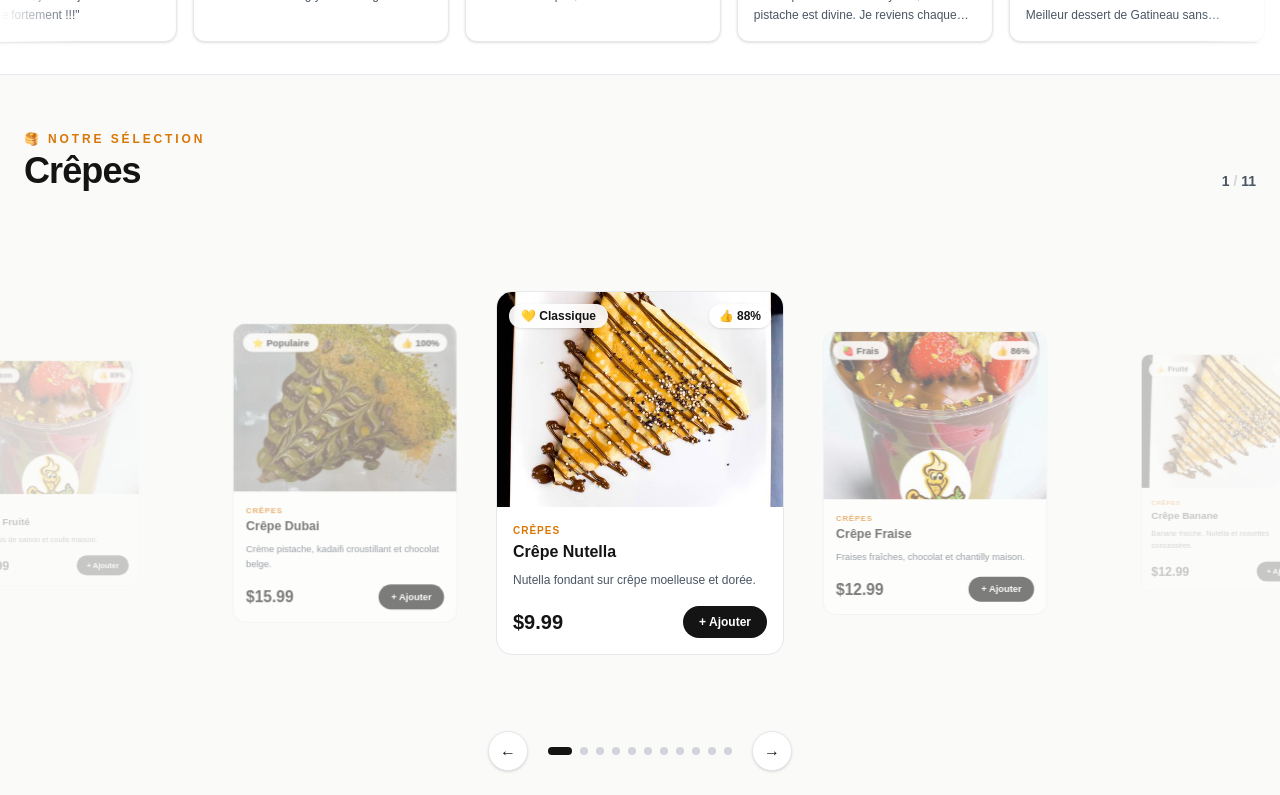
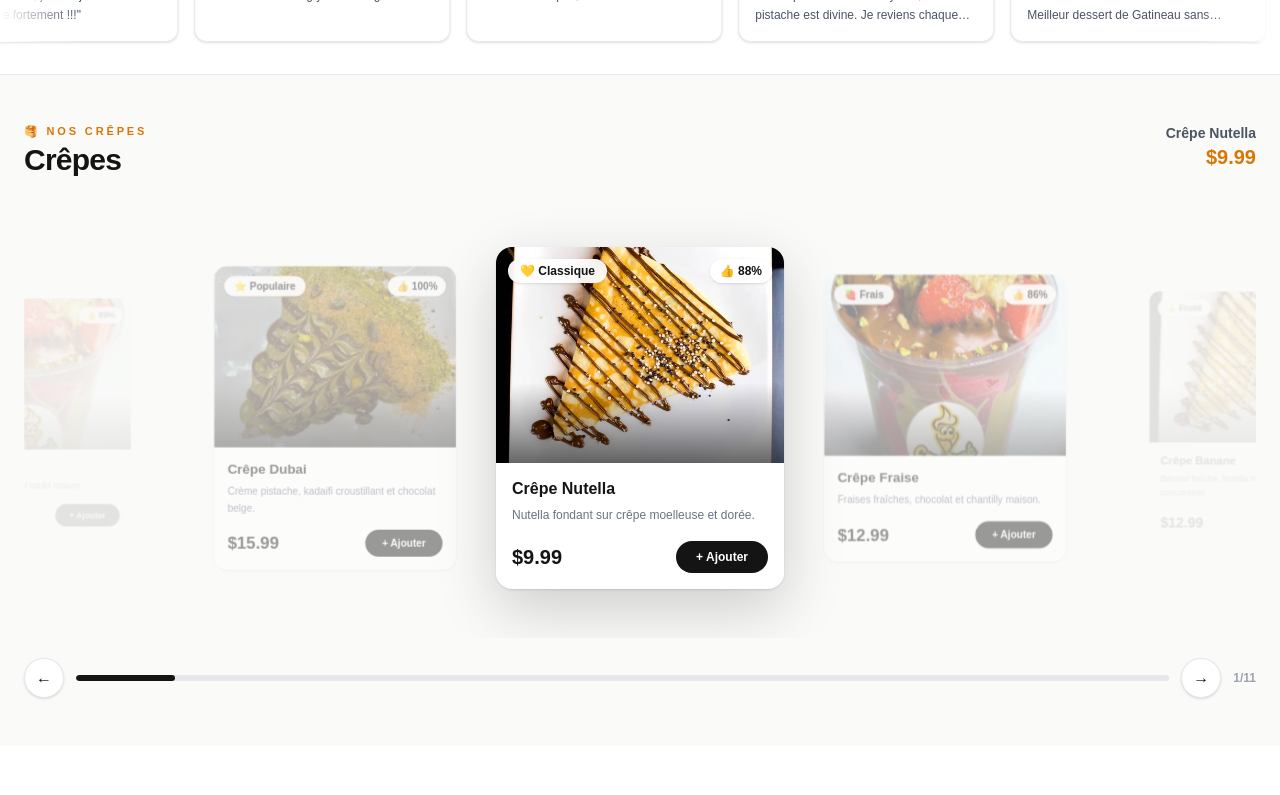
Before and after one commit to yanishmk/Crepone-, a Next.js app: page / in a window 1280 px wide. Shown: the part 960-1755 px from the top of the page. Built offline with nearby package versions, Linux system fonts and the light colour scheme.

Commit message:
Refine CrepOne menu carousel

```diff
--- a/src/app/page.tsx
+++ b/src/app/page.tsx
@@ -108,7 +108,6 @@ const MENU: MenuItem[] = [
 
 function MenuCard({
   item,
-  index,
   onAdd,
 }: {
   item: MenuItem;
@@ -116,20 +115,22 @@ function MenuCard({
   onAdd: () => void;
 }) {
   return (
-    <article
-      className="group flex flex-col overflow-hidden rounded-2xl border border-[#e5e7eb] bg-white transition-all duration-300 hover:-translate-y-1 hover:border-[#d97706]/30 hover:shadow-2xl"
-      style={{ animationDelay: `${index * 40}ms` }}
-    >
-      <div className="card-media relative aspect-[4/3]">
+    <article className="flex flex-col overflow-hidden rounded-2xl bg-white shadow-sm">
+      {/* Photo — taller for carousel context */}
+      <div className="card-media relative" style={{ aspectRatio: "4/3" }}>
         <Image
           alt={item.name}
           fill
           className="card-media-inner object-cover"
           src={item.photo}
-          sizes="(max-width: 640px) 100vw, (max-width: 1024px) 50vw, 33vw"
+          sizes="(max-width: 640px) calc(100vw - 64px), 288px"
         />
+        {/* Bottom gradient overlay */}
+        <div className="absolute inset-x-0 bottom-0 h-20 bg-gradient-to-t from-black/60 to-transparent" />
+
+        {/* Badge top-left */}
         <div className="absolute left-3 top-3 flex flex-col gap-1.5">
-          <span className="rounded-full bg-white/90 px-3 py-1 text-xs font-black text-[#141414] shadow-sm backdrop-blur-sm">
+          <span className="rounded-full bg-white/92 px-3 py-1 text-xs font-black text-[#141414] shadow-sm backdrop-blur-sm">
             {item.badge}
           </span>
           {item.isNew && (
@@ -138,21 +139,22 @@ function MenuCard({
             </span>
           )}
         </div>
-        <div className="absolute right-3 top-3 rounded-full bg-white/90 px-2.5 py-1 text-xs font-black text-[#141414] shadow-sm backdrop-blur-sm">
+
+        {/* Rating pill top-right */}
+        <div className="absolute right-3 top-3 rounded-full bg-white/92 px-2.5 py-1 text-xs font-black text-[#141414] shadow-sm backdrop-blur-sm">
           👍 {item.rating}
         </div>
       </div>
+
+      {/* Content */}
       <div className="flex flex-1 flex-col p-4">
-        <span className="text-[10px] font-bold uppercase tracking-widest text-[#d97706]">
-          {item.category}
-        </span>
-        <h3 className="mt-1 text-base font-black leading-tight">{item.name}</h3>
-        <p className="mt-2 flex-1 text-xs leading-5 text-[#4b5563]">{item.description}</p>
+        <h3 className="text-base font-black leading-tight">{item.name}</h3>
+        <p className="mt-1.5 flex-1 text-xs leading-5 text-[#6b7280]">{item.description}</p>
         <div className="mt-4 flex items-center justify-between gap-2">
-          <span className="text-xl font-black">{item.price}</span>
+          <span className="text-xl font-black text-[#141414]">{item.price}</span>
           <button
             onClick={onAdd}
-            className="rounded-full bg-[#141414] px-4 py-2 text-xs font-black text-white transition-all hover:scale-105 hover:bg-[#1e7a45] active:scale-95"
+            className="rounded-full bg-[#141414] px-5 py-2 text-xs font-black text-white transition-all hover:scale-105 hover:bg-[#1e7a45] active:scale-95"
           >
             + Ajouter
           </button>
@@ -179,43 +181,62 @@ function CategoryCarousel({
 }) {
   const [active, setActive] = useState(0);
   const touchStartX = useRef(0);
+  const touchStartY = useRef(0);
   const dragStartX = useRef(0);
   const isDragging = useRef(false);
 
   const prev = () => setActive((i) => (i - 1 + items.length) % items.length);
   const next = () => setActive((i) => (i + 1) % items.length);
 
+  const current = items[active];
+
   return (
-    <section className={`overflow-hidden py-14 ${bg}`} id={sectionId}>
+    <section className={`py-12 ${bg}`} id={sectionId}>
       <div className="mx-auto max-w-7xl px-4 sm:px-6">
-        <div className="mb-8 flex items-end justify-between">
+
+        {/* Header — nom + prix de l'item courant se met à jour en live */}
+        <div className="mb-5 flex items-start justify-between gap-4">
           <div>
-            <p className="text-xs font-black uppercase tracking-[0.24em] text-[#d97706]">
-              {icon} Notre sélection
+            <p className="text-[11px] font-black uppercase tracking-[0.26em] text-[#d97706]">
+              {icon} Nos {title}
             </p>
-            <h2 className="mt-1 text-3xl font-black tracking-tight sm:text-4xl">{title}</h2>
+            <h2 className="mt-0.5 text-2xl font-black tracking-tight sm:text-3xl">{title}</h2>
           </div>
-          <span className="tabular-nums text-sm font-bold text-[#4b5563]">
-            {active + 1} <span className="text-[#d1d5db]">/</span> {items.length}
-          </span>
+          <div className="flex-shrink-0 text-right">
+            <p className="max-w-[170px] truncate text-sm font-bold text-[#4b5563]">{current.name}</p>
+            <p className="text-xl font-black text-[#d97706]">{current.price}</p>
+          </div>
         </div>
 
+        {/* Stage — overflow-hidden fixe la stabilité mobile */}
         <div
-          className="relative flex h-[500px] select-none items-center justify-center"
-          onTouchStart={(e) => { touchStartX.current = e.touches[0].clientX; }}
+          className="relative overflow-hidden rounded-3xl"
+          style={{ height: 440 }}
+          onTouchStart={(e) => {
+            touchStartX.current = e.touches[0].clientX;
+            touchStartY.current = e.touches[0].clientY;
+          }}
           onTouchEnd={(e) => {
-            const diff = touchStartX.current - e.changedTouches[0].clientX;
-            if (Math.abs(diff) > 40) diff > 0 ? next() : prev();
+            const dx = touchStartX.current - e.changedTouches[0].clientX;
+            const dy = touchStartY.current - e.changedTouches[0].clientY;
+            if (Math.abs(dx) > Math.abs(dy) && Math.abs(dx) > 40) {
+              if (dx > 0) next();
+              else prev();
+            }
           }}
           onMouseDown={(e) => { isDragging.current = true; dragStartX.current = e.clientX; }}
           onMouseUp={(e) => {
             if (!isDragging.current) return;
             isDragging.current = false;
-            const diff = dragStartX.current - e.clientX;
-            if (Math.abs(diff) > 40) diff > 0 ? next() : prev();
+            const dx = dragStartX.current - e.clientX;
+            if (Math.abs(dx) > 40) {
+              if (dx > 0) next();
+              else prev();
+            }
           }}
           onMouseLeave={() => { isDragging.current = false; }}
         >
+          <div className="absolute inset-0 flex select-none items-center justify-center">
             {items.map((item, i) => {
               let offset = i - active;
               if (offset > items.length / 2) offset -= items.length;
@@ -224,20 +245,24 @@ function CategoryCarousel({
 
               const isActive = offset === 0;
               const abs = Math.abs(offset);
-            const scale = isActive ? 1 : abs === 1 ? 0.78 : 0.62;
-            const opacity = isActive ? 1 : abs === 1 ? 0.55 : 0.22;
-            const translateX = offset * 295;
+              const scale = isActive ? 1 : abs === 1 ? 0.84 : 0.7;
+              const opacity = isActive ? 1 : abs === 1 ? 0.42 : 0.1;
               const zIndex = 10 - abs * 4;
 
               return (
                 <div
                   key={item.id}
-                className="absolute w-72"
+                  className="absolute"
                   style={{
-                  transform: `translateX(${translateX}px) scale(${scale})`,
+                    /* min(305px, 90vw) = une carte à la fois sur mobile,
+                       coverflow à 305 px sur desktop */
+                    transform: `translateX(calc(${offset} * min(305px, 90vw))) scale(${scale})`,
                     opacity,
                     zIndex,
-                  transition: "transform 0.42s cubic-bezier(0.25,0.46,0.45,0.94), opacity 0.42s ease",
+                    width: "min(288px, calc(100vw - 64px))",
+                    transition: "transform 0.38s cubic-bezier(0.25,0.46,0.45,0.94), opacity 0.38s ease",
+                    boxShadow: isActive ? "0 20px 60px rgba(0,0,0,0.18)" : "none",
+                    borderRadius: "1rem",
                   }}
                 >
                   {!isActive && (
@@ -251,34 +276,39 @@ function CategoryCarousel({
               );
             })}
           </div>
+        </div>
 
-        <div className="mt-2 flex items-center justify-center gap-5">
+        {/* Controls — barre de progression + flèches */}
+        <div className="mt-5 flex items-center gap-3">
           <button
             onClick={prev}
             aria-label="Précédent"
-            className="grid h-10 w-10 place-items-center rounded-full border border-[#e5e7eb] bg-white text-[#141414] shadow-sm transition-all hover:scale-105 hover:border-[#141414] active:scale-95"
+            className="grid h-10 w-10 flex-shrink-0 place-items-center rounded-full border border-[#e5e7eb] bg-white shadow-sm transition-all hover:scale-105 hover:border-[#141414] active:scale-95"
           >
             ←
           </button>
-          <div className="flex items-center gap-2">
-            {items.map((_, i) => (
-              <button
-                key={i}
-                onClick={() => setActive(i)}
-                aria-label={`Item ${i + 1}`}
-                className={`rounded-full transition-all duration-300 ${
-                  i === active ? "h-2 w-6 bg-[#141414]" : "h-2 w-2 bg-[#d1d5db] hover:bg-[#d97706]"
-                }`}
+
+          <div className="h-1.5 flex-1 overflow-hidden rounded-full bg-[#e5e7eb]">
+            <div
+              className="h-1.5 rounded-full bg-[#141414]"
+              style={{
+                width: `${((active + 1) / items.length) * 100}%`,
+                transition: "width 0.32s cubic-bezier(0.25,0.46,0.45,0.94)",
+              }}
             />
-            ))}
           </div>
+
           <button
             onClick={next}
             aria-label="Suivant"
-            className="grid h-10 w-10 place-items-center rounded-full border border-[#e5e7eb] bg-white text-[#141414] shadow-sm transition-all hover:scale-105 hover:border-[#141414] active:scale-95"
+            className="grid h-10 w-10 flex-shrink-0 place-items-center rounded-full border border-[#e5e7eb] bg-white shadow-sm transition-all hover:scale-105 hover:border-[#141414] active:scale-95"
           >
             →
           </button>
+
+          <span className="flex-shrink-0 tabular-nums text-xs font-bold text-[#9ca3af]">
+            {active + 1}/{items.length}
+          </span>
         </div>
       </div>
     </section>
```
Lines whose indentation alone changed are shown as unchanged.
